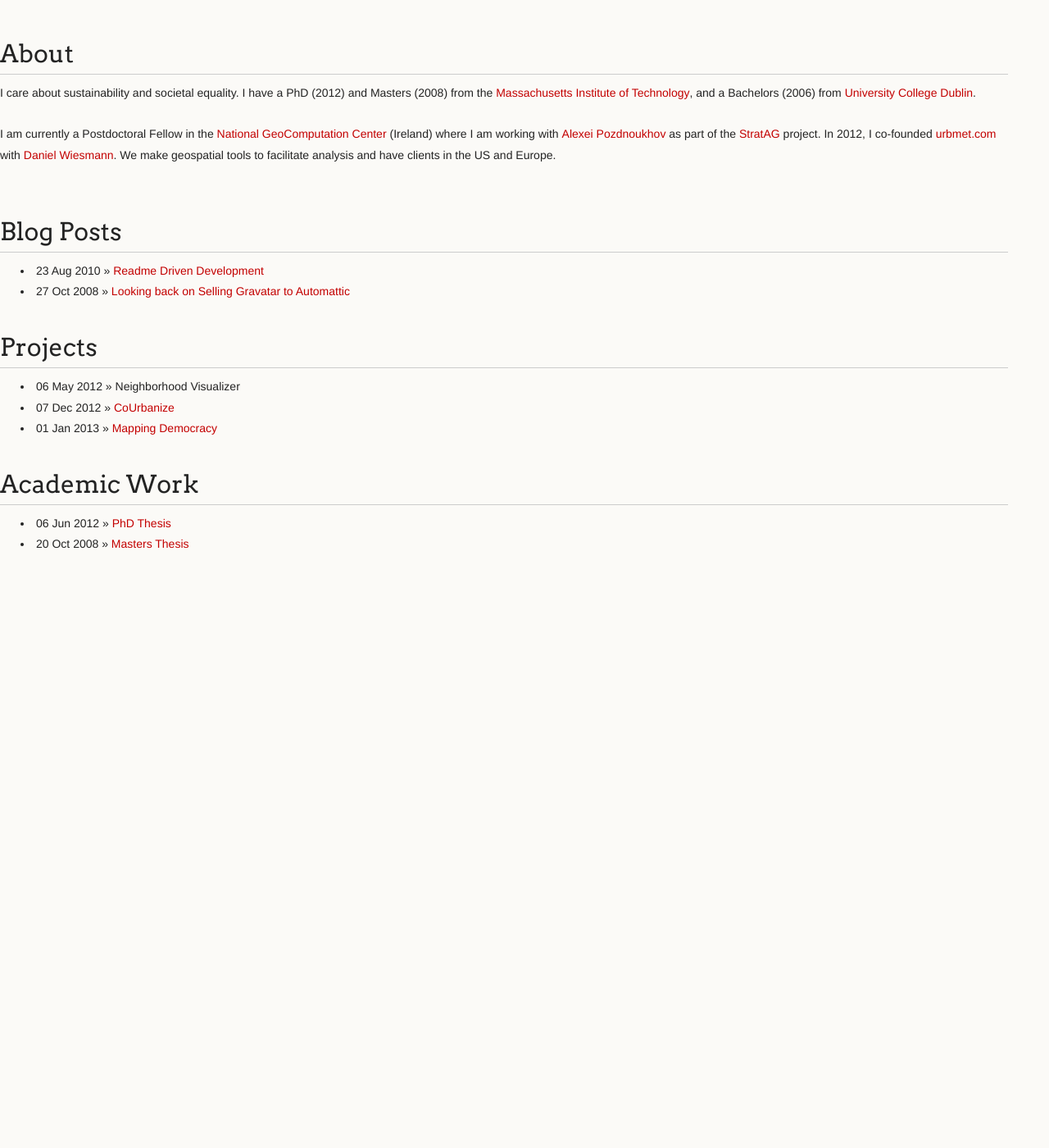
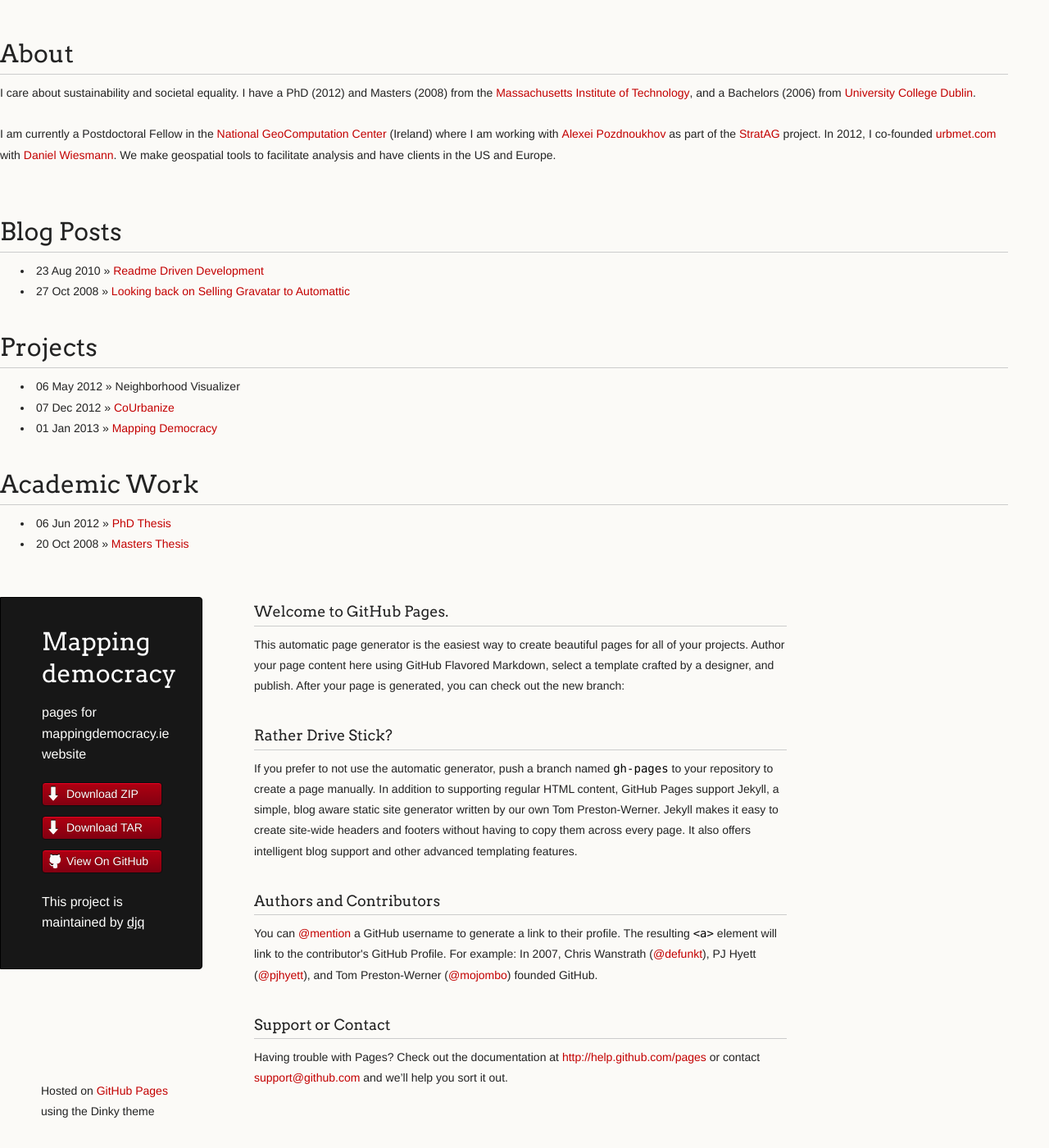
Before and after one commit to djq/mapping_democracy, a Jekyll site: the page built from index.html, in a window 1280 px wide and 1400 px high. Shown: the whole window at 82% size. Built offline with Jekyll 4.4.1, drawn with Linux system fonts in a browser that asks for light colours; Markdown is read by kramdown in place of the engine named in the settings.

Commit message:
tweaking layout

```diff
--- a/_layouts/default.html
+++ b/_layouts/default.html
@@ -30,6 +30,45 @@ var WRInitTime=(new Date()).getTime();
 
   {{ content }}
 
+   <div class="wrapper">
+      <header>
+        <h1 class="header">Mapping democracy</h1>
+        <p class="header">pages for mappingdemocracy.ie website</p>
+
+        <ul>
+          <li class="download"><a class="buttons" href="https://github.com/djq/mapping_democracy/zipball/master">Download ZIP</a></li>
+          <li class="download"><a class="buttons" href="https://github.com/djq/mapping_democracy/tarball/master">Download TAR</a></li>
+          <li><a class="buttons github" href="https://github.com/djq/mapping_democracy">View On GitHub</a></li>
+        </ul>
+
+        <p class="header">This project is maintained by <a class="header name" href="https://github.com/djq">djq</a></p>
+
+
+      </header>
+      <section>
+        <h3>Welcome to GitHub Pages.</h3>
+
+<p>This automatic page generator is the easiest way to create beautiful pages for all of your projects. Author your page content here using GitHub Flavored Markdown, select a template crafted by a designer, and publish. After your page is generated, you can check out the new branch:</p>
+
+
+<h3>Rather Drive Stick?</h3>
+
+<p>If you prefer to not use the automatic generator, push a branch named <code>gh-pages</code> to your repository to create a page manually. In addition to supporting regular HTML content, GitHub Pages support Jekyll, a simple, blog aware static site generator written by our own Tom Preston-Werner. Jekyll makes it easy to create site-wide headers and footers without having to copy them across every page. It also offers intelligent blog support and other advanced templating features.</p>
+
+<h3>Authors and Contributors</h3>
+
+<p>You can <a href="https://github.com/blog/821" class="user-mention">@mention</a> a GitHub username to generate a link to their profile. The resulting <code>&lt;a&gt;</code> element will link to the contributor's GitHub Profile. For example: In 2007, Chris Wanstrath (<a href="https://github.com/defunkt" class="user-mention">@defunkt</a>), PJ Hyett (<a href="https://github.com/pjhyett" class="user-mention">@pjhyett</a>), and Tom Preston-Werner (<a href="https://github.com/mojombo" class="user-mention">@mojombo</a>) founded GitHub.</p>
+
+<h3>Support or Contact</h3>
+
+<p>Having trouble with Pages? Check out the documentation at <a href="http://help.github.com/pages">http://help.github.com/pages</a> or contact <a href="mailto:support@github.com">support@github.com</a> and we’ll help you sort it out.</p>
+      </section>
+      <footer>
+        <p><small>Hosted on <a href="https://pages.github.com">GitHub Pages</a> using the Dinky theme</small></p>
+      </footer>
+    </div>
+    <!--[if !IE]><script>fixScale(document);</script><![endif]-->
+
 
 
 
```
